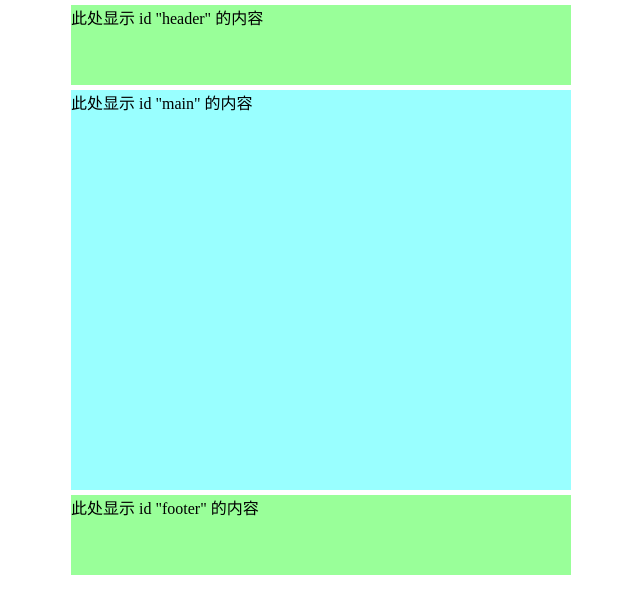
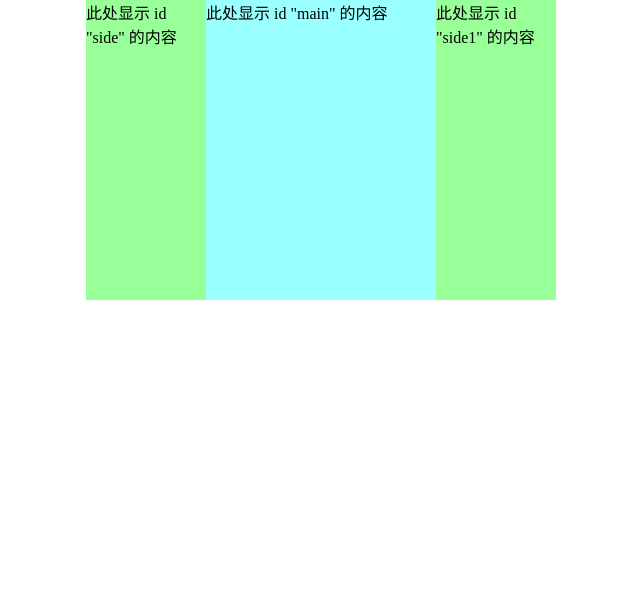
Before and after one commit to steventianGithub/learncss, a Flask app: page / in a window 1280 px wide. Shown: the top 614 px of the page, without its empty margins (319-959 px from the left). Run offline with Flask 2, Linux system fonts and the light colour scheme.

Commit message:
day 3 three column with auto fit and align center

```diff
--- a/app/templates/index.html
+++ b/app/templates/index.html
@@ -3,16 +3,18 @@
     <head>
         <meta http-equiv="Content-Type" content="text/html; charset=gb2312" />
         <style type="text/css">
-            body { margin:0; padding:0;}
-            #header { margin:5px auto; width:500px; height:80px; background:#9F9;}
-            #main { margin:5px auto; width:500px; height:400px; background:#9FF;}
-            #footer { margin:5px auto; width:500px; height:80px; background:#9f9;}
+            body { margin:0;}
+            #content { width:470px; margin:0 auto;}
+            #side { background: #99FF99; height: 300px; width: 120px; float: left; }
+            #side1 { background: #99FF99; height: 300px; width: 120px; float: right; }
+            #main { background: #99FFFF; height: 300px; margin:0 120px; }
         </style>
     </head>
     <body>
-        <div id="header">此处显示  id "header" 的内容</div>
-        <div id="main">此处显示  id "main" 的内容</div>
-        <div id="footer">此处显示  id "footer" 的内容</div>
+        <div id="content">
+            <div id="side">此处显示 id "side" 的内容</div>
+            <div id="side1">此处显示 id "side1" 的内容</div>
+            <div id="main">此处显示 id "main" 的内容</div>
+        </div>
     </body>
-
 </html>
```
